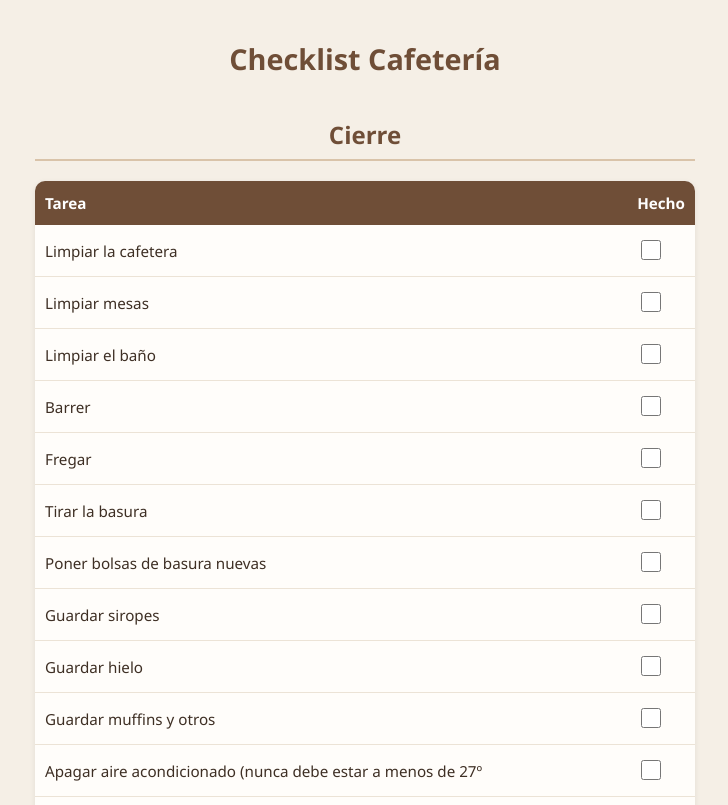
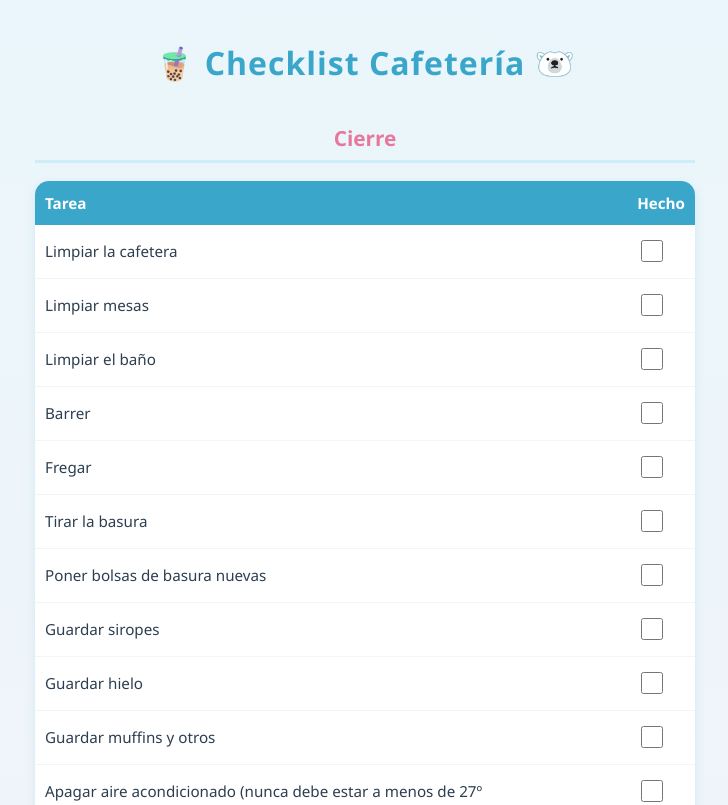
Before and after one commit to guanlink/chashier, a plain HTML site: page index.html in a window 1280 px wide. Shown: the top 805 px of the page, without its empty margins (275-1003 px from the left). Drawn offline with Linux system fonts and the light colour scheme; no server answers.

Commit message:
Update index.html

```diff
--- a/index.html
+++ b/index.html
@@ -2,15 +2,15 @@
 <html>
 <head>
     <title>Checklist</title>
-	<style>
+<style>
     * {
         box-sizing: border-box;
     }
 
     body {
         font-family: 'Segoe UI', Arial, sans-serif;
-        background-color: #f5efe6;
-        color: #3e2f24;
+        background: linear-gradient(180deg, #eaf6fb 0%, #fdeef3 100%);
+        color: #2c3e50;
         margin: 0;
         padding: 20px;
         max-width: 700px;
@@ -19,25 +19,35 @@
 
     h1 {
         text-align: center;
-        color: #6f4e37;
-        font-size: 1.8em;
-        margin-bottom: 5px;
+        color: #3aa6c9;
+        font-size: 2em;
+        margin-bottom: 0;
+        letter-spacing: 1px;
+    }
+
+    h1::before {
+        content: "🧋 ";
+    }
+
+    h1::after {
+        content: " 🐻‍❄️";
     }
 
     h2 {
-        color: #6f4e37;
-        border-bottom: 2px solid #d9c3a9;
+        color: #e8779e;
+        border-bottom: 3px solid #cdeef8;
         padding-bottom: 8px;
         margin-top: 40px;
+        font-size: 1.3em;
     }
 
     h3 {
-        color: #8a6d4f;
+        color: #3aa6c9;
         margin-top: 25px;
     }
 
     h5 {
-        color: #a08b73;
+        color: #9bb3c2;
         font-weight: normal;
         font-style: italic;
         font-size: 0.85em;
@@ -47,9 +57,9 @@
         width: 100%;
         border-collapse: collapse;
         margin: 15px 0 30px 0;
-        background-color: #fffdfa;
-        box-shadow: 0 2px 6px rgba(0,0,0,0.08);
-        border-radius: 10px;
+        background-color: #ffffff;
+        box-shadow: 0 3px 10px rgba(58, 166, 201, 0.15);
+        border-radius: 14px;
         overflow: hidden;
     }
 
@@ -58,7 +68,7 @@
     }
 
     th {
-        background-color: #6f4e37;
+        background-color: #3aa6c9;
         color: white;
         padding: 12px 10px;
         text-align: left;
@@ -67,7 +77,7 @@
 
     td {
         padding: 12px 10px;
-        border-bottom: 1px solid #ece3d6;
+        border-bottom: 1px solid #eef6fa;
         font-size: 0.95em;
     }
 
@@ -76,27 +86,31 @@
     }
 
     tr:hover td {
-        background-color: #faf6ef;
+        background-color: #fdf3f7;
     }
 
     input[type="checkbox"] {
-        width: 20px;
-        height: 20px;
-        accent-color: #6f4e37;
+        width: 22px;
+        height: 22px;
+        accent-color: #e8779e;
         cursor: pointer;
     }
 
     ul {
-        background-color: #fffdfa;
+        background-color: #ffffff;
         padding: 15px 15px 15px 35px;
-        border-radius: 10px;
-        box-shadow: 0 2px 6px rgba(0,0,0,0.08);
+        border-radius: 14px;
+        box-shadow: 0 3px 10px rgba(58, 166, 201, 0.15);
         margin-bottom: 20px;
     }
 
     li {
         margin-bottom: 8px;
         line-height: 1.4;
+    }
+
+    li::marker {
+        color: #e8779e;
     }
 
     @media (max-width: 480px) {
@@ -110,7 +124,7 @@
         }
 
         h1 {
-            font-size: 1.4em;
+            font-size: 1.5em;
         }
     }
 </style>
```
